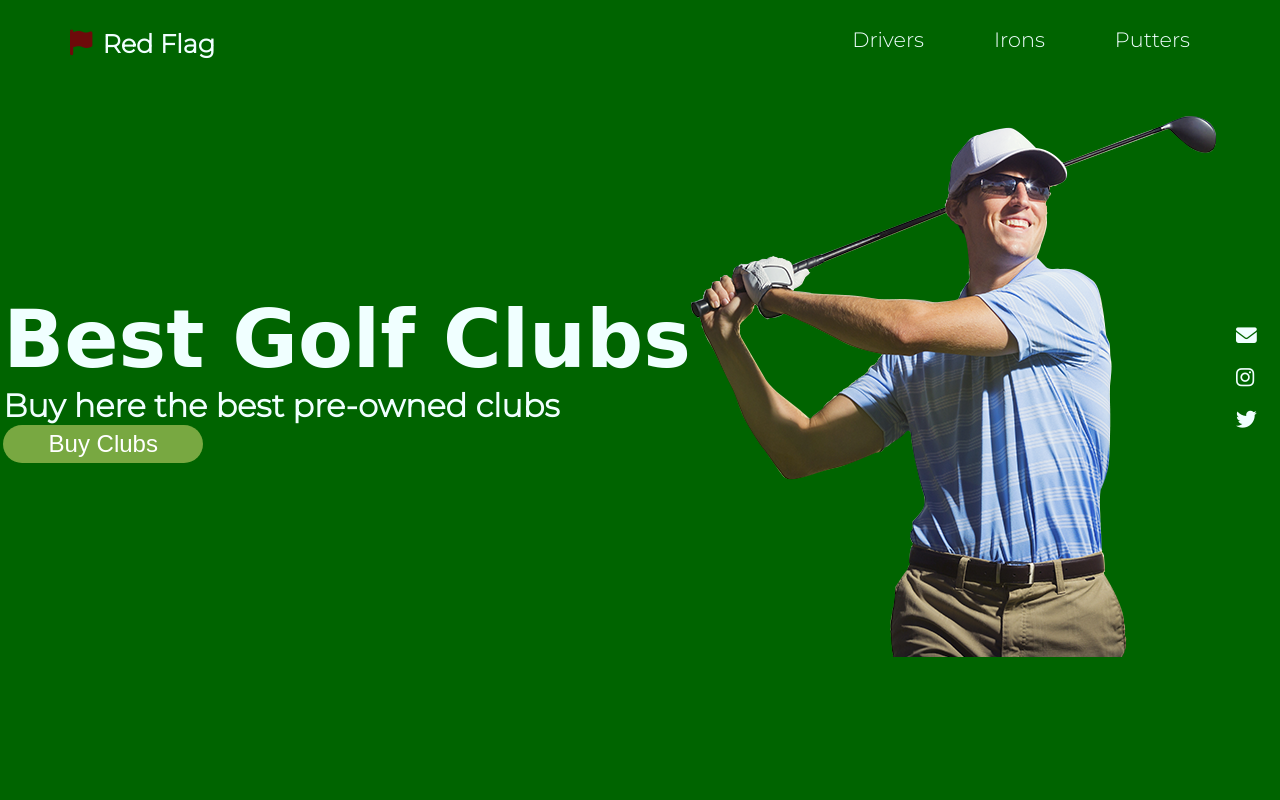
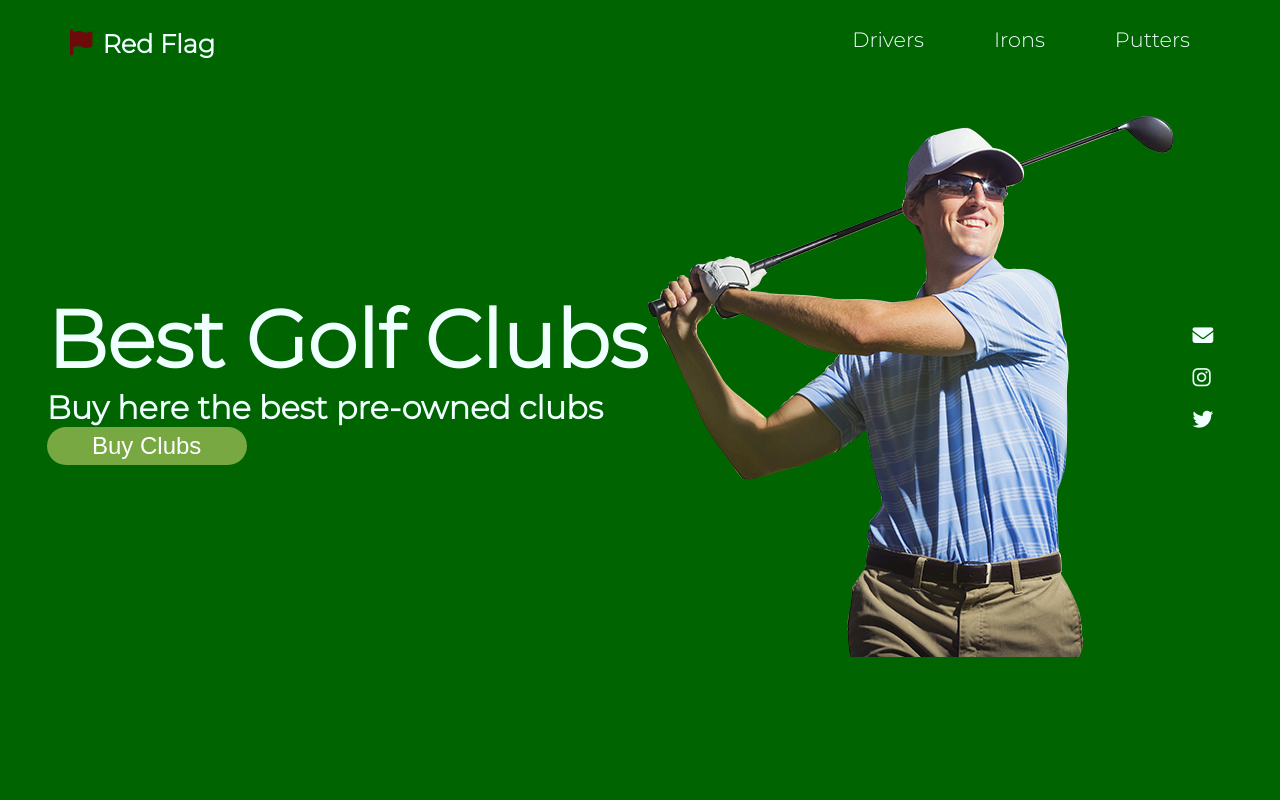
Before and after one commit to mswieca/Red.Flag, a plain HTML site: page index.html in a window 1280 px wide. Shown: the top 800 px of the page. Drawn offline with Linux system fonts and the light colour scheme.

Commit message:
Update style.css

```diff
--- a/style.css
+++ b/style.css
@@ -86,7 +86,7 @@
 
   .container-info h1 {
     font-size: 5em;
-    font-family: "Permanent Marker", cursive;
+    font-family: 'Montserrat', cursive;
     animation: left-move 1s ease-in;
   }
 
```
